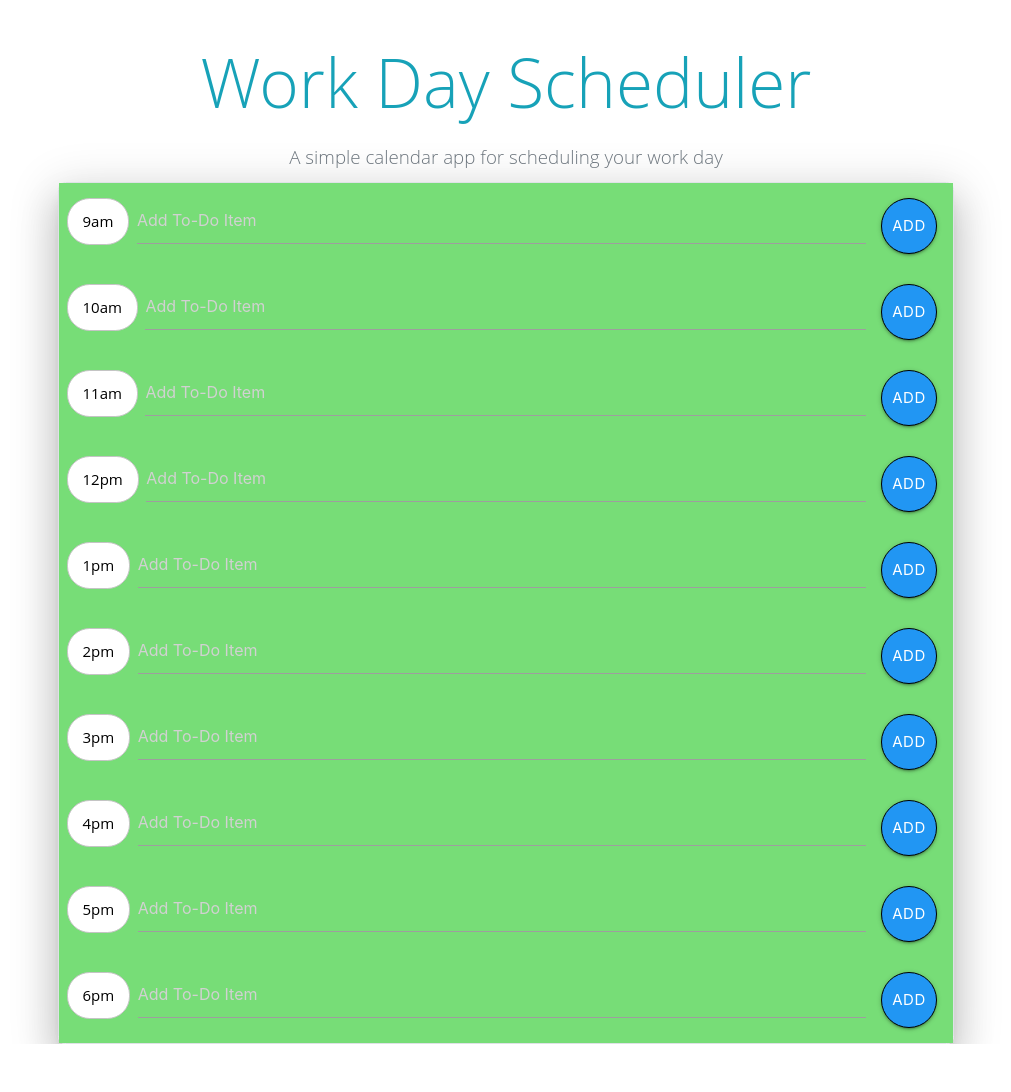
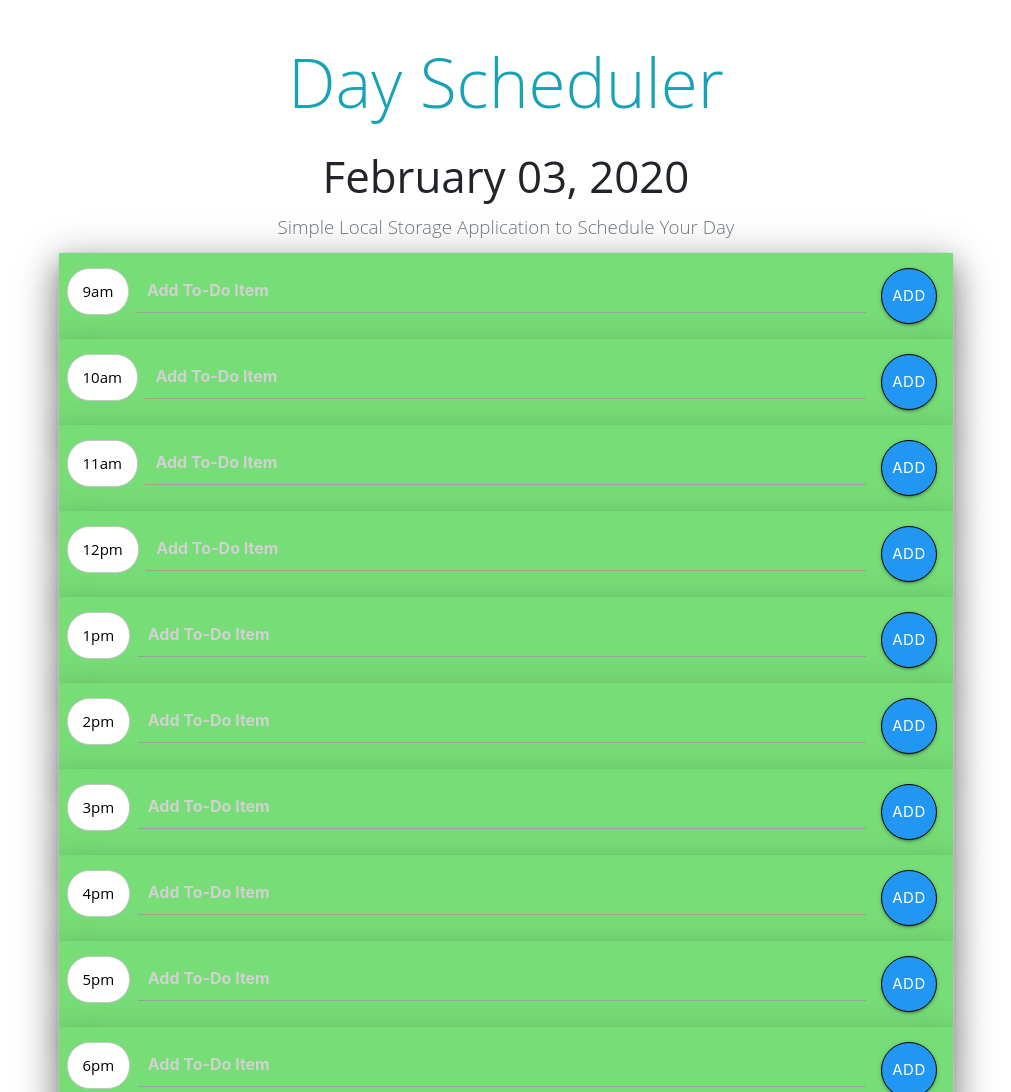
Before and after one commit to julianvanost/Day-Scheduler, a plain HTML site: page index.html in a window 1280 px wide. Shown: the top 1092 px of the page, without its empty margins (134-1145 px from the left). Before the commit the page ends 1044 px from the top, so only its background shows below. Drawn offline with nearby package versions, Linux system fonts and the light colour scheme.

Commit message:
adjustments to styling and logic

```diff
--- a/Assets/scripts.js
+++ b/Assets/scripts.js
@@ -1,14 +1,28 @@
 $(document).ready(function (event) {
-  let hours = ['9am', '10am', '11am', '12pm', '1pm', '2pm', '3pm', '4pm', '5pm', '6pm']
-  let plan = JSON.parse(localStorage.getItem('toDoListTable')) || []
-  plan.length = hours.length
+  let hoursArr = ['9am', '10am', '11am', '12pm', '1pm', '2pm', '3pm', '4pm', '5pm', '6pm']
+  let toDo = JSON.parse(localStorage.getItem('toDoListTable')) || []
+  toDo.length = hoursArr.length
+  let currentTime = moment()
+  $('#currentDay').html(currentTime.format('MMMM DD, YYYY'))
 
-  let now = moment()
-  // let todayHeader = now.format('LL')
-  // $("#currentDay").html(todayHeader)
-
+  const createHourlyRows = _ => {
+    for (let i = 0; i < hoursArr.length; i++) {
+      $('#toDoListTable').append(
+        `<div id=box${i} class='text-lg-left z-depth-4 ${colorRow(i)}'>` +
+        `<div class="modal-header"><label class="textarea2" for=input${i}>${hoursArr[i]}` +
+        `</label><textarea id=input${i} class="description materialize-textarea" placeholder="Add To-Do Item"></textarea>` +
+        `<div class="col-md-1"><button id=save${i} class="saveBtn btn-floating btn-large waves-effect waves-light blue">Add` +
+        `</button>`
+      )
+    }
+    for (let i = 0; i < hoursArr.length; i++) {
+      if (toDo[i]) {
+        document.getElementById(`input${i}`).value = toDo[i]
+      }
+    }
+  }
   const colorRow = x => {
-    const hour = parseInt(parseInt(now.format('H')) - 9)
+    const hour = parseInt(parseInt(currentTime.format('H')) - 9)
     if (x < hour) {
       return 'past'
     } else if (x > hour) {
@@ -16,45 +30,23 @@ $(document).ready(function (event) {
     }
     return 'current'
   }
+  const saveArrToLocalStorage = id => {
+    const keyValPair = id[4]
+    toDo[keyValPair] = document.getElementById(`input${keyValPair}`).value
+    localStorage.setItem('toDoListTable', JSON.stringify(toDo))
+  }
+  const saveArray = { save1: saveArrToLocalStorage, save2: saveArrToLocalStorage, save3: saveArrToLocalStorage, save4: saveArrToLocalStorage, save5: saveArrToLocalStorage, save6: saveArrToLocalStorage, save7: saveArrToLocalStorage, save8: saveArrToLocalStorage, save9: saveArrToLocalStorage, save0: saveArrToLocalStorage }
 
-  const buildTable = _ => {
-    $('#currentDay').textContent = now.format('dddd, MMMM D, YYYY')
-    for (let i = 0; i < hours.length; i++) {
-      $('#toDoListTable').append(
-        `<div id=box${i} class='${colorRow(i)}' text-lg-left z-depth-4">` +
-        `<div class="modal-header"><label class="textarea2" for=input${i}>${hours[i]}` +
-        `</label><input id=input${i} class="description materialize-textarea" placeholder="Add To-Do Item"></input>` +
-        `<div class="col-md-1"><button id=save${i} class="saveBtn btn-floating btn-large waves-effect waves-light blue">Add` +
-        `</button>`
-      )
-    }
-    for (let i = 0; i < hours.length; i++) {
-      if (plan[i]) {
-        // console.log(`input${i}`)
-        document.getElementById(`input${i}`).value = plan[i]
-      }
-    }
-  }
-
-  const doSave = id => {
-    const slot = id[4]
-    plan[slot] = document.getElementById(`input${slot}`).value
-    localStorage.setItem('toDoListTable', JSON.stringify(plan))
-  }
-
-  const saveArray = { save1: doSave, save2: doSave, save3: doSave, save4: doSave, save5: doSave, save6: doSave, save7: doSave, save8: doSave, save9: doSave, save0: doSave }
-
-  const setListener = _ => {
+  const saveTargetValues = _ => {
     $('#toDoListTable').on('click', event => {
-      // console.log(event.target.id)
       try {
         saveArray[event.target.id](event.target.id)
       } catch (e) {
-        console.log('No action taken!')
+
       }
     })
   }
 
-  setListener()
-  buildTable()
+  saveTargetValues()
+  createHourlyRows()
 })
--- a/Assets/styleOverrides.css
+++ b/Assets/styleOverrides.css
@@ -11,6 +11,8 @@ textarea {
   color: #000000;
   border-left: 1px solid black;
   padding: 10px;
+  font-size: larger;
+  font-weight: bold;
 }
 
 label {
--- a/index.html
+++ b/index.html
@@ -20,10 +20,10 @@
 
 <body>
   <div class="center">
-  <header class="">
-    <h1 class="display-3 text-info">Work Day Scheduler</h1>
-    <p class="lead text-secondary">A simple calendar app for scheduling your work day</p>
-    <p id="currentDay" class="lead"></p>
+  <header class="head">
+    <h1 class="display-3 text-info">Day Scheduler</h1>
+    <h3 id="currentDay" class="header"></h3>
+    <p class="lead text-secondary">Simple Local Storage Application to Schedule Your Day</p>
   </header>
   <div id="toDoListTable" class="container table-bordered z-depth-5"></div>
  </div>
```
